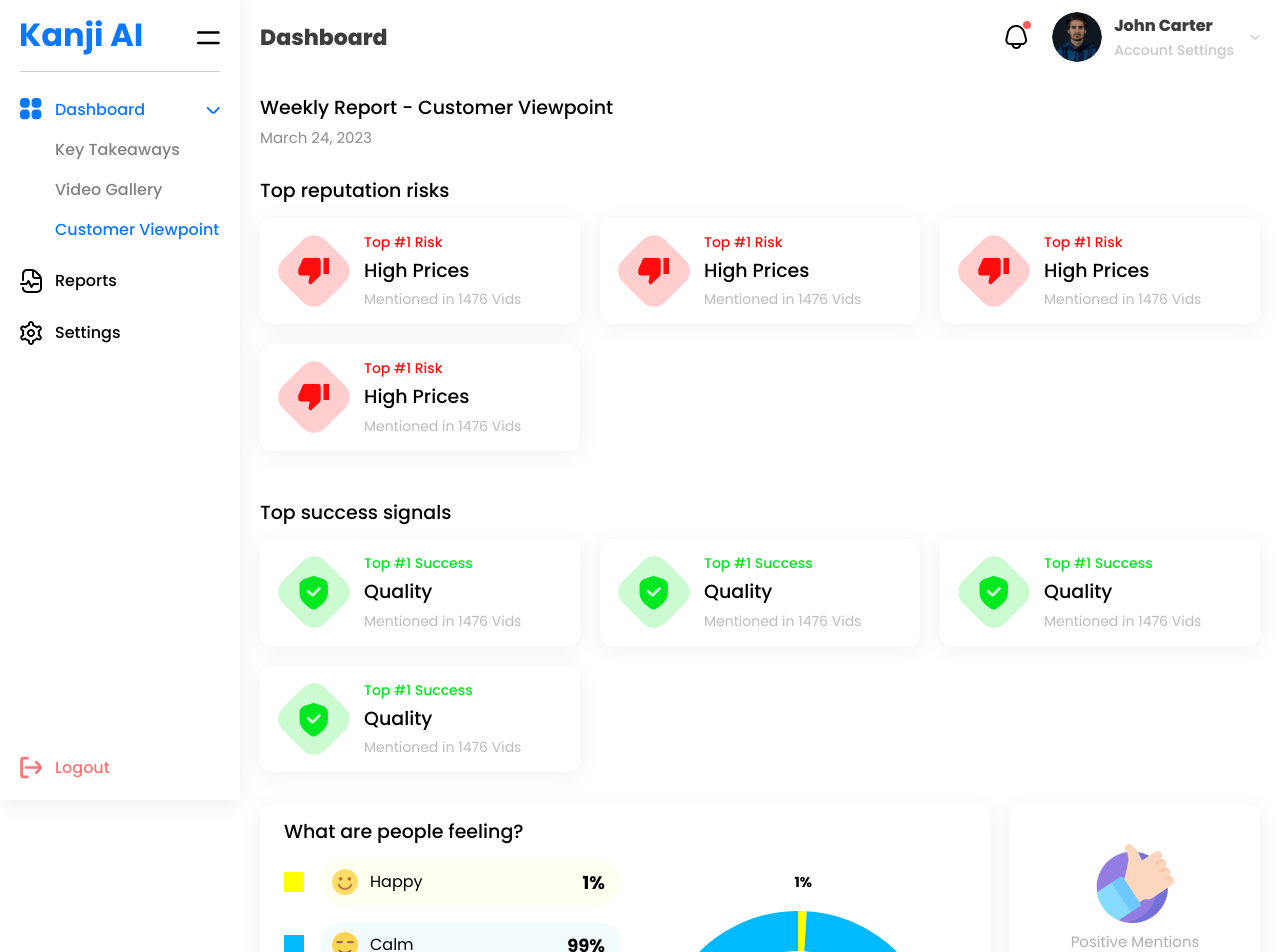
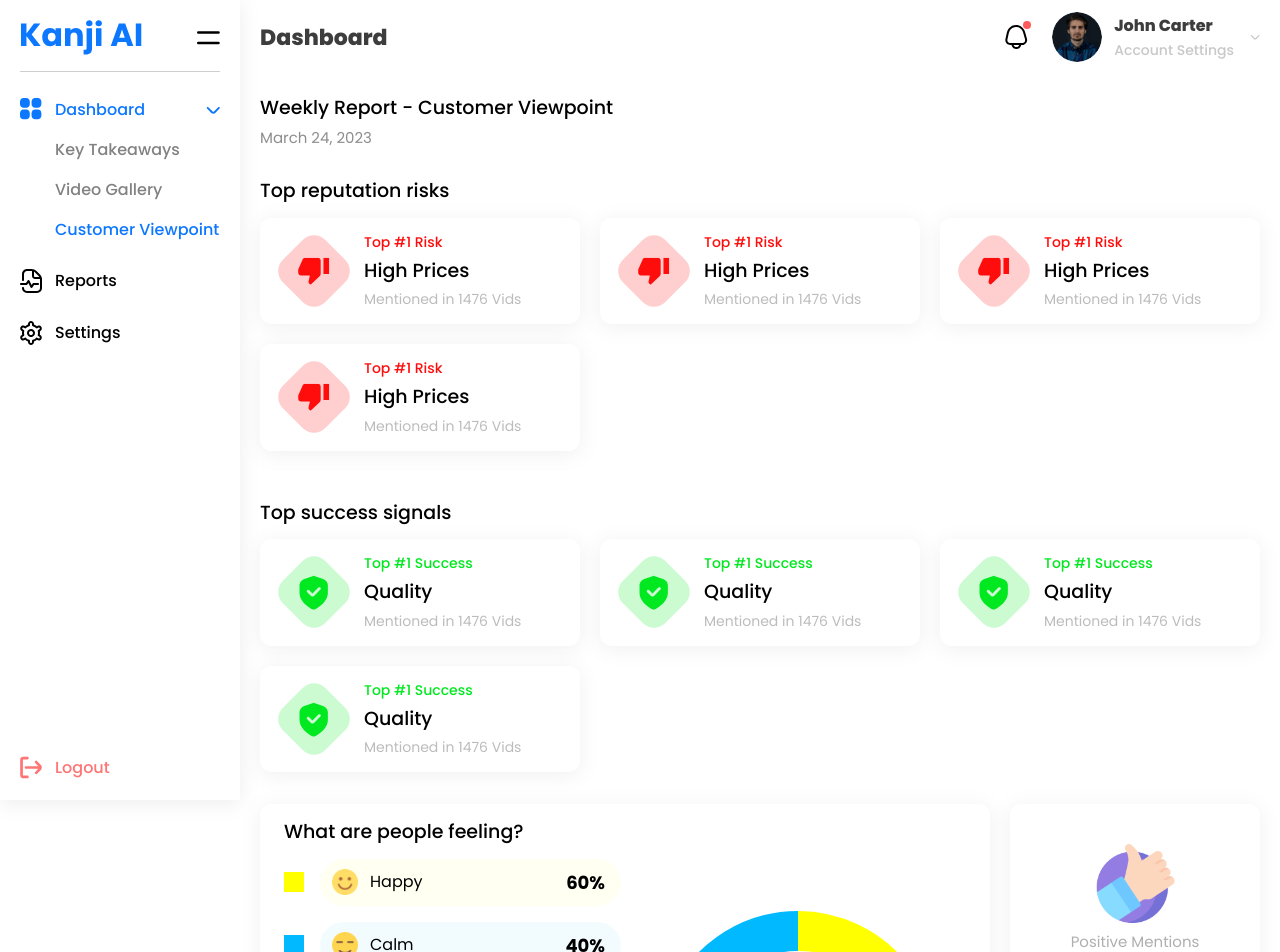
Before and after one commit to sulaimanwebdev/Kanji-AI, a React (Create React App) app: page /dashboard/customer-viewpoint in a window 1280 px wide. Shown: the top 952 px of the page. Built offline with nearby package versions, Linux system fonts and the light colour scheme.

Commit message:
Chart fixed :))

```diff
--- a/src/pages/CustomerViewpoint.js
+++ b/src/pages/CustomerViewpoint.js
@@ -42,12 +42,12 @@ const CustomerViewpoint = () => {
   let data = [
     {
       emotion: "happy",
-      percentage: "1%",
+      percentage: "60%",
       color: "#FFFF00",
     },
     {
       emotion: "calm",
-      percentage: "99%",
+      percentage: "40%",
       color: "#00B9FF",
     },
     {
```
